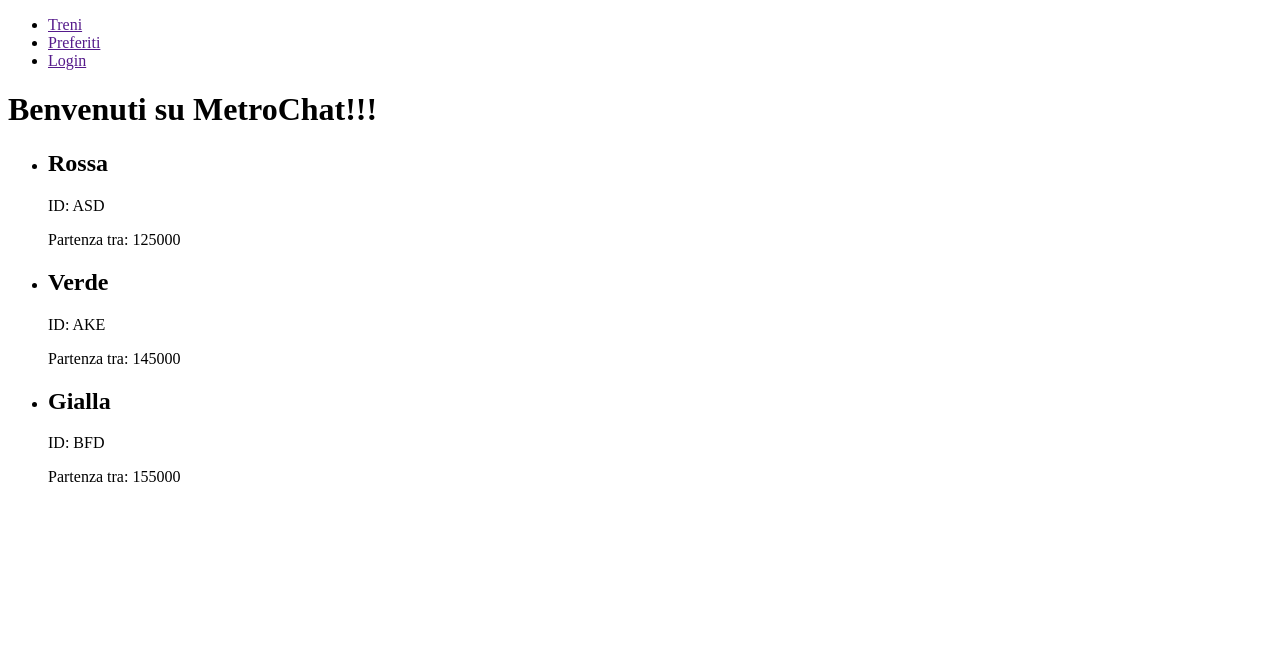
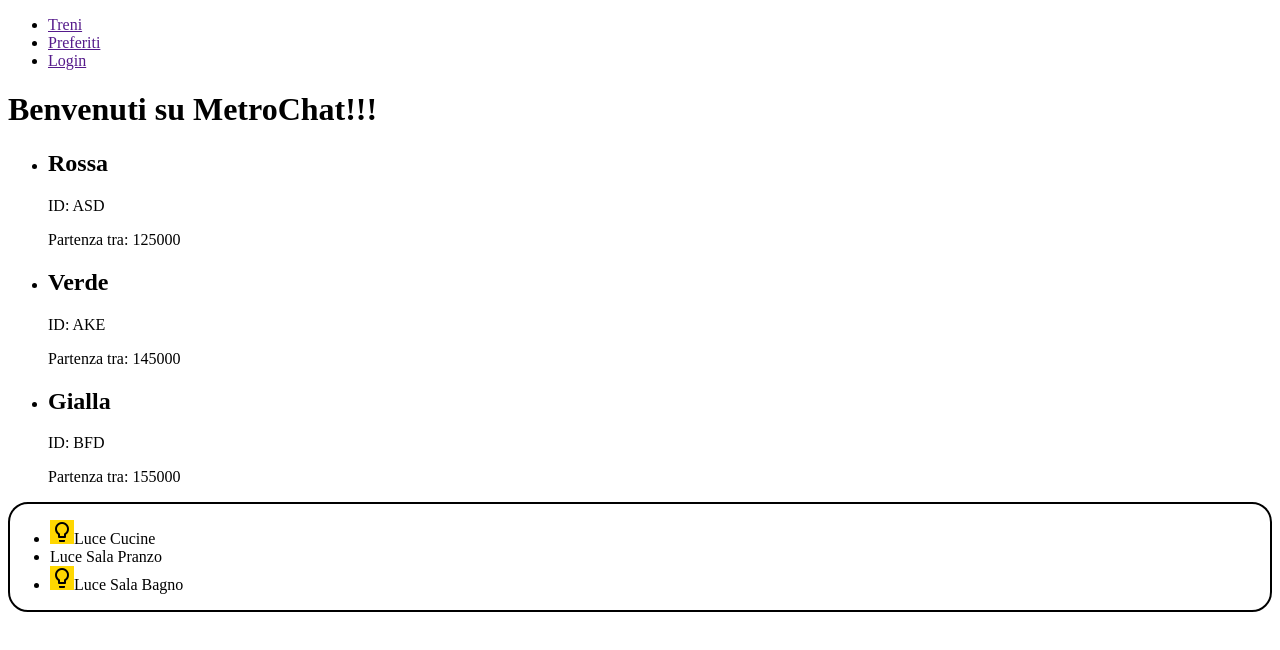
Before and after one commit to ngAlessioDev/MetroChat, an Angular app: page / in a window 1280 px wide. Shown: the top 650 px of the page. Built offline with nearby package versions, Linux system fonts and the light colour scheme.

Commit message:
Creato componente LuciCasa

```diff
--- a/src/app/app.component.html
+++ b/src/app/app.component.html
@@ -1,3 +1,4 @@
 <app-menu></app-menu>
 <h1>Benvenuti su {{ title }}!!!</h1>
 <ca-treni></ca-treni>
+<ca-lucicasa></ca-lucicasa>
--- a/src/app/app.module.ts
+++ b/src/app/app.module.ts
@@ -5,6 +5,8 @@ import { AppRoutingModule } from './app-routing.module';
 import { AppComponent } from './app.component';
 import { MenuComponent } from './menu/menu.component';
 import { TreniComponent } from './treni/treni.component';
+import { LucicasaComponent } from './lucicasa/lucicasa.component';
+
 
 
 @NgModule({
@@ -12,6 +14,8 @@ import { TreniComponent } from './treni/treni.component';
     AppComponent,
     MenuComponent,
     TreniComponent,
+    LucicasaComponent,
+
 
 
   ],
--- /dev/null
+++ b/src/app/lucicasa/lucicasa.component.css
@@ -0,0 +1,8 @@
+.on{
+    background-color:gold;
+}
+
+.lucistanze{
+border: 2px black solid;
+border-radius: 20px;
+}
--- /dev/null
+++ b/src/app/lucicasa/lucicasa.component.html
@@ -0,0 +1 @@
+<p>lucicasa works!</p>
--- /dev/null
+++ b/src/app/lucicasa/lucicasa.component.ts
@@ -0,0 +1,23 @@
+import { Component } from '@angular/core';
+
+@Component({
+  selector: 'ca-lucicasa',
+  template: `
+  <div class="lucistanze">
+    <ul>
+      <li *ngFor="let lucisingole of lucidb">
+      <i *ngIf="lucisingole.stato == 'ON'" class="material-icons on">lightbulb_outline</i>{{lucisingole.stanza}}</li>
+      <!-- L'icona <i> apparirà solo se soddisfatta la condizione di *ngIf-->
+    </ul>
+  </div>
+  `,
+  styleUrls: ['./lucicasa.component.css']
+
+})
+export class LucicasaComponent {
+lucidb = [
+{stanza: 'Luce Cucine', stato: 'ON', luminosità: 5 },
+{stanza: 'Luce Sala Pranzo', stato: 'OFF', luminosità: 2 },
+{stanza: 'Luce Sala Bagno', stato: 'ON', luminosità: 8 }
+]
+}
--- a/src/app/treni/treni.component.html
+++ b/src/app/treni/treni.component.html
@@ -1 +1,4 @@
 <p>treni works!</p>
+<!--in questo caso l'HTML di treni.component.html non ha alcuna presa sul componente, qui posso scrivere cio' che voglio perchè sul file
+treni.component.ts ho trasformato il selector in ca-treni ed al posto di templeteUrl: treni.component.html,
+ho messo solo template: e tra backticks(``) ho messo direttamente i marcatori HTML del componente invece di scriverli su questo file. -->
--- a/src/index.html
+++ b/src/index.html
@@ -1,11 +1,16 @@
-<!doctype html>
+<!DOCTYPE html>
 <html lang="en">
   <head>
-  <meta charset="utf-8">
+    <meta charset="utf-8" />
     <title>MetroChat</title>
-  <base href="/">
-  <meta name="viewport" content="width=device-width, initial-scale=1">
-  <link rel="icon" type="image/x-icon" href="favicon.ico">
+    <base href="/" />
+    <meta name="viewport" content="width=device-width, initial-scale=1" />
+    <link rel="icon" type="image/x-icon" href="favicon.ico" />
+    <link
+      rel="stylesheet"
+      href="https://fonts.googleapis.com/icon?family=Material+Icons"
+    />
+    <!--Link inserito per avere l'icona della lampadina-->
   </head>
   <body>
     <app-root></app-root>
```
Also changed, not shown: 1 other file (tests, documents, lock files or other folders). Lines whose indentation alone changed are shown as unchanged.
